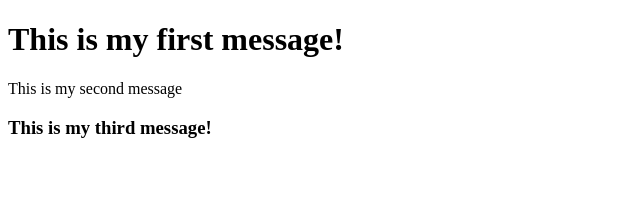
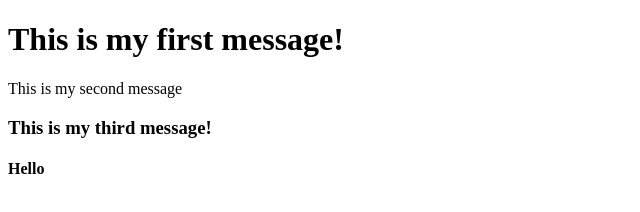
Before and after one commit to alperece/FbW10test1, a plain HTML site: page index.html in a window 1280 px wide. Shown: the full height of the page, 0-640 px from the left. Drawn offline with Linux system fonts and the light colour scheme.

Commit message:
Last commit

```diff
--- a/index.html
+++ b/index.html
@@ -17,6 +17,9 @@
 
     <h3> This is my third message!</h3>
 
+        <!-- Example 4 -->
+    <h4>Hello</h4>
+
 
 
 </body>
```
